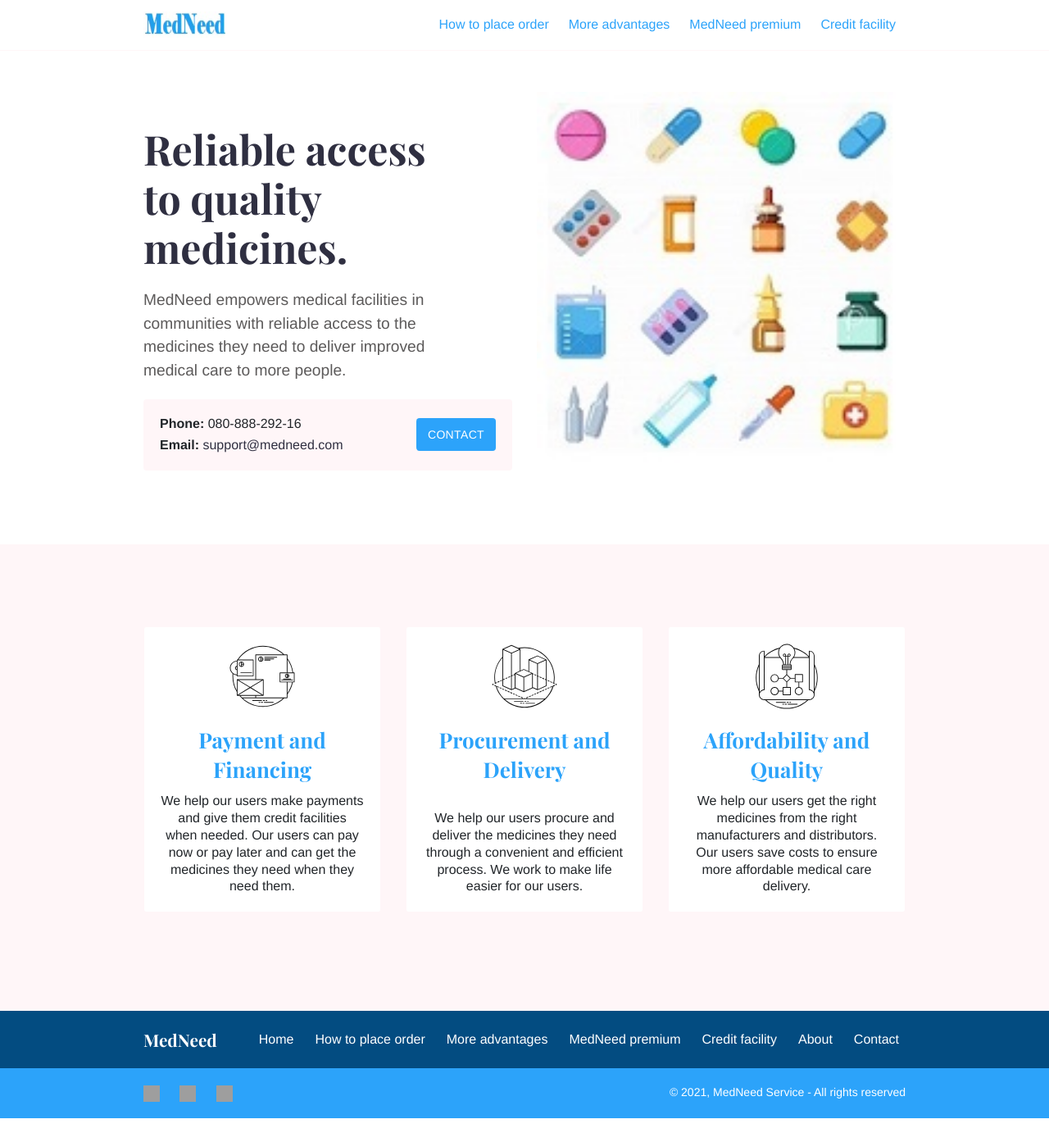
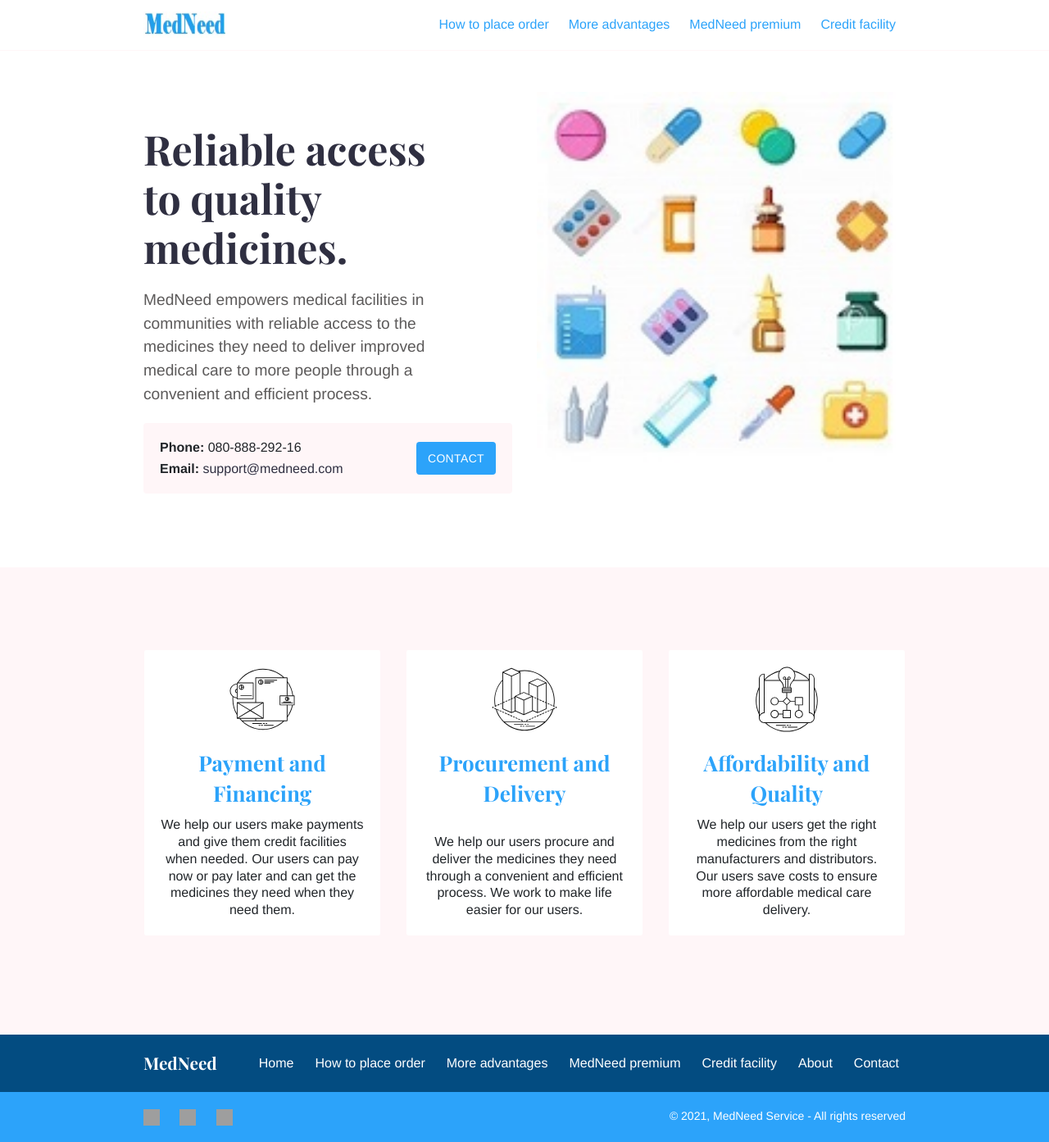
Before and after one commit to Iraneus/betamedneed, a Jekyll site: the page built from index.md, in a window 1280 px wide. Shown: the whole page at 82% size. Built offline with Jekyll 4.4.1, drawn with Linux system fonts in a browser that asks for light colours; before the commit the page ends 1364 px from its top, so only the background shows below that; grey boxes are pictures that could not be loaded.

Commit message:
commit after major grammar editing

```diff
--- a/index.md
+++ b/index.md
@@ -10,4 +10,4 @@
 
 # Reliable access to quality medicines.
 
-MedNeed empowers medical facilities in communities with reliable access to the medicines they need to deliver improved medical care to more people.
+MedNeed empowers medical facilities in communities with reliable access to the medicines they need to deliver improved medical care to more people through a convenient and efficient process.
```
Also changed, not shown: advantages.md (+2 -0 lines).
